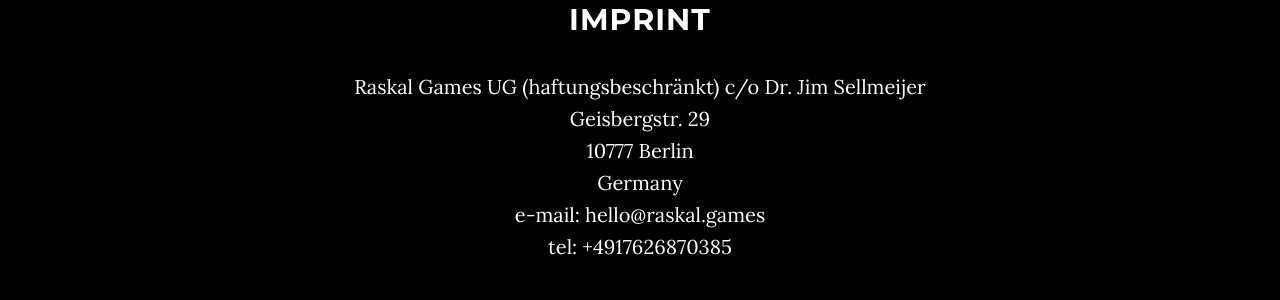
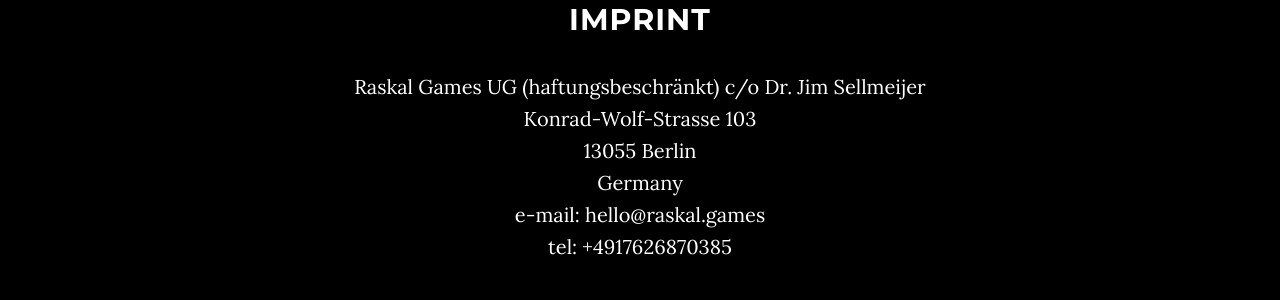
Before and after one commit to JimSellmeijer/raskal, a Jekyll site: the page built from legal.html, in a window 1280 px wide. Shown: the part 197-497 px from the top of the page. Built offline with Jekyll 4.4.1, drawn with Linux system fonts in a browser that asks for light colours.

Commit message:
Update legal.html

```diff
--- a/_includes/legal.html
+++ b/_includes/legal.html
@@ -5,8 +5,8 @@
                 <h2>Imprint</h2>
                 <p>
                 Raskal Games UG (haftungsbeschränkt) c/o Dr. Jim Sellmeijer<br>
-                Geisbergstr. 29<br>
-                10777 Berlin<br>
+                Konrad-Wolf-Strasse 103<br>
+                13055 Berlin<br>
                 Germany<br>
                 e-mail: hello@raskal.games<br>
                 tel: +4917626870385<br>
```
